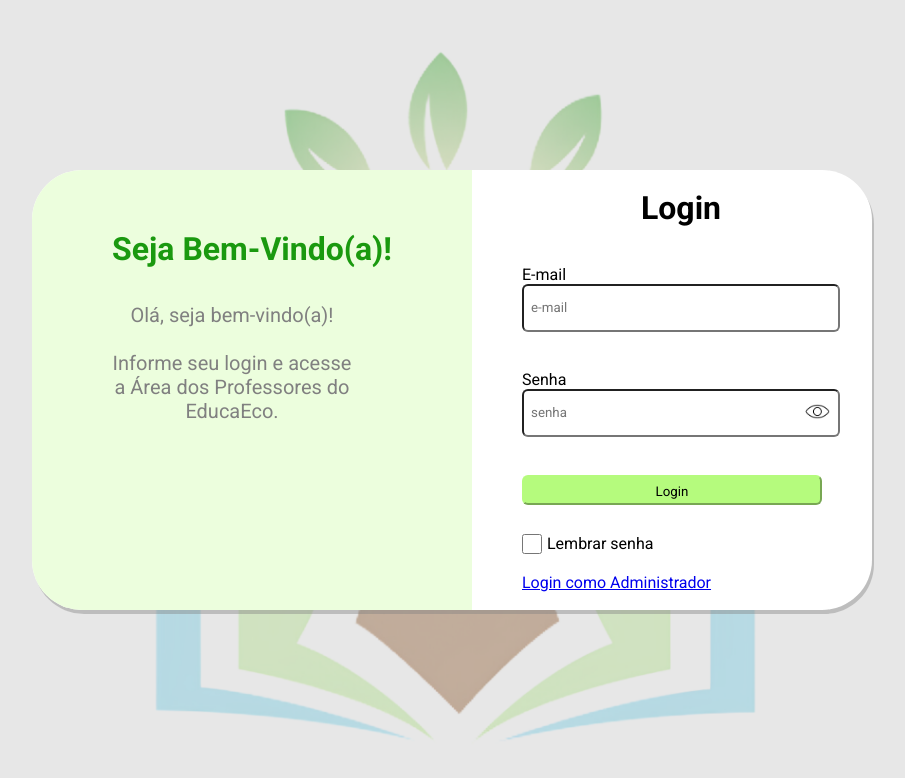
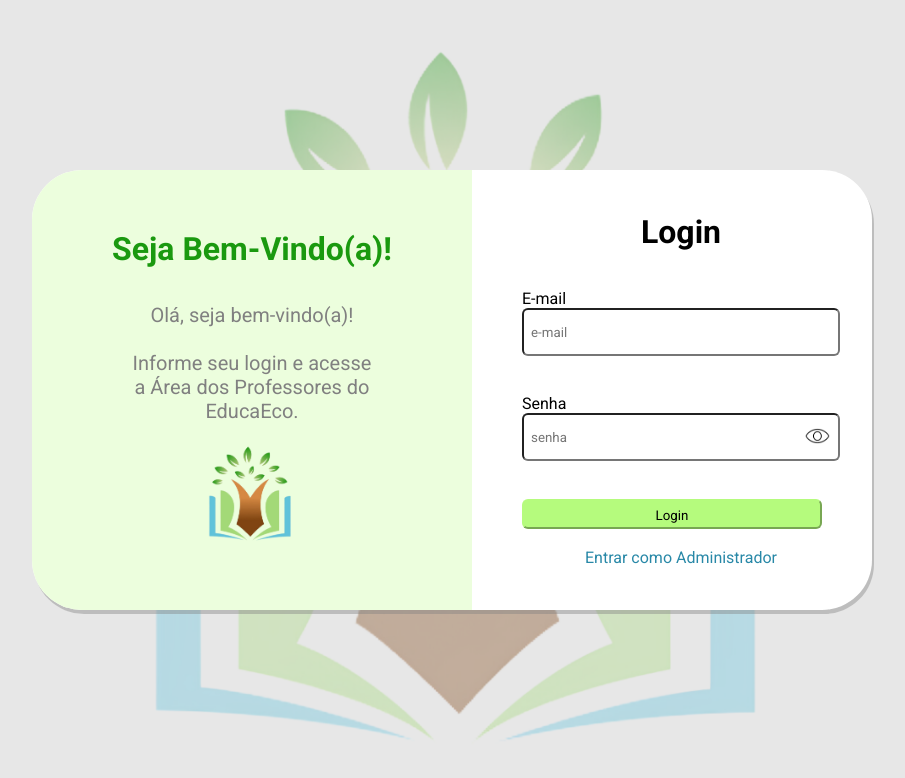
Before and after one commit to Gats-Organization/Gats-LandingPage-DS1, a plain HTML site: page login.html in a window 1280 px wide. Shown: the whole page, without its empty margins (188-1093 px from the left). Drawn offline with Linux system fonts and the light colour scheme.

Commit message:
arrumando login

```diff
--- a/login.css
+++ b/login.css
@@ -27,6 +27,9 @@
 }
 
 .login #lateral{
+    display: flex;
+    flex-direction: column;
+    align-items: center;
     margin-right: 50px;
     width: 440px;
     height: 440px;
@@ -42,10 +45,14 @@
 
 .login #lateral p{
     margin-top: 35px;
-    margin-left: 75px;
     width: 250px;
     font-size: 20px;
     color: gray;
+}
+
+#lateral img{
+    width: 110px;
+    margin-top: 20px;
 }
 
 .login form{
@@ -103,3 +110,15 @@
     cursor: pointer;
     font-size: 18px;
 }
+
+#botão-login-adm{
+    text-align: center;
+    text-decoration: none;
+    color: rgb(40, 136, 167);
+}
+
+#botão-login-adm:hover{
+    text-align: center;
+    text-decoration: none;
+    color: rgb(117, 198, 225);
+}
--- a/login.html
+++ b/login.html
@@ -12,7 +12,7 @@
     <link
         href="https://fonts.googleapis.com/css2?family=Roboto:ital,wght@0,100;0,300;0,400;0,500;0,700;0,900;1,100;1,300;1,400;1,500;1,700;1,900&display=swap"
         rel="stylesheet">
-    <link rel="shortcut icon" href="Imagens Início/logo app.png" type="image/x-icon">
+    <link rel="shortcut icon" href="imagens inicio/logo app.png" type="image/x-icon">
     <script src="https://www.gstatic.com/firebasejs/9.15.0/firebase-app.js"></script>
     <script src="https://www.gstatic.com/firebasejs/9.15.0/firebase-auth.js"></script>
     <script src="https://www.gstatic.com/firebasejs/9.15.0/firebase-analytics.js"></script>
@@ -30,6 +30,8 @@
                     <br><br>
                     Informe seu login e acesse a Área dos Professores do EducaEco.
                 </p>
+
+                <img src="imagens inicio/logo app.png" alt="">
             </div>
             <form action="login" method="post" id="form-login">
                 <h1>Login</h1>
@@ -45,13 +47,9 @@
                 </div>
                 <br><br>
                 <input type="submit" id="botão-login" value="Login">
+
                 <br>
-                <div id="lembrar">
-                    <input type="checkbox" id="check" value="Lembrar-me">
-                    <label for="check">Lembrar senha</label>
-                </div>
-                <br>
-                <a id="botão-login-adm" href="https://gats-educaeco-servlets.onrender.com/educaeco">Login como
+                <a id="botão-login-adm" href="https://gats-educaeco-servlets.onrender.com/educaeco">Entrar como
                     Administrador</a>
             </form>
         </div>
```
Also changed, not shown: pesquisa.html (+11 -5 lines), sobreNos.html (+6 -0 lines).
